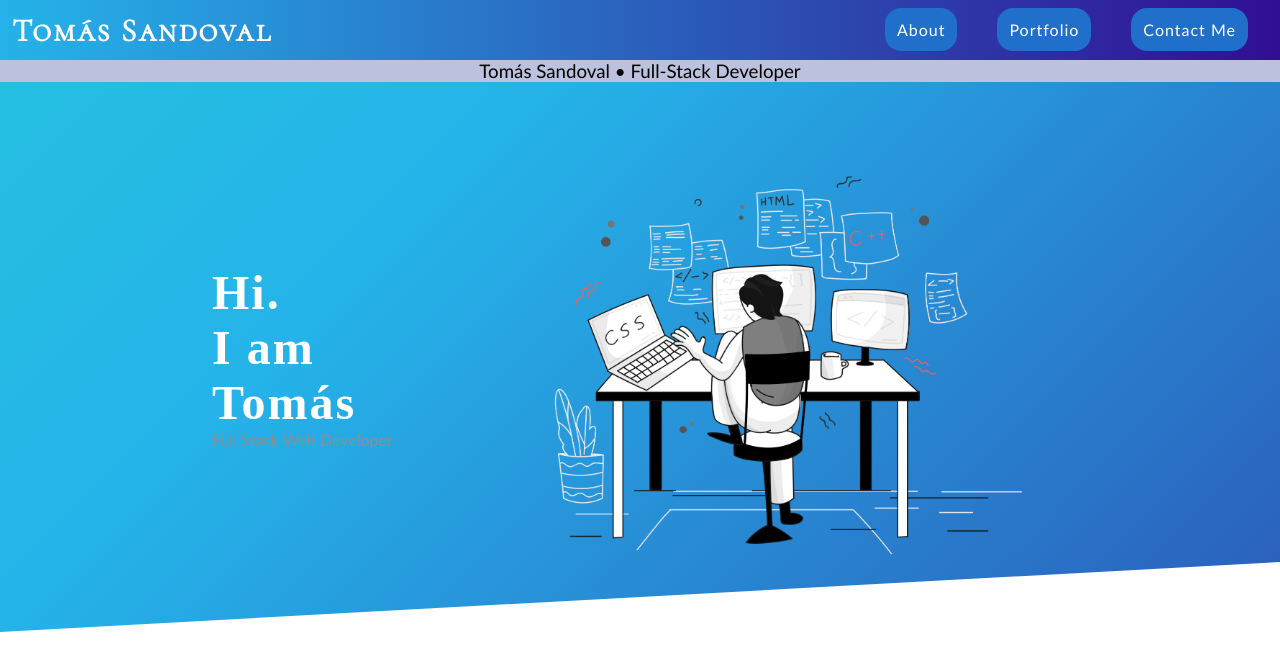
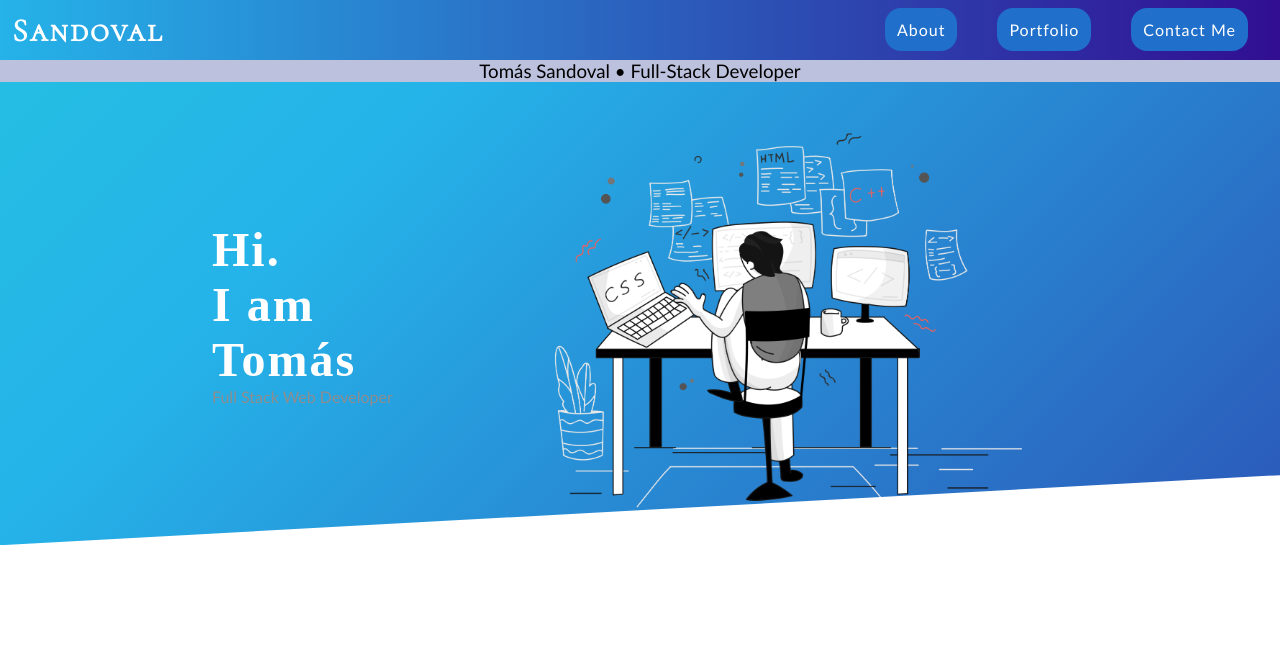
Before and after one commit to TomSandoval/Portfolio, a React (Vite) app: page / in a window 1280 px wide. Shown: the top 670 px of the page. Built offline with nearby package versions, Linux system fonts and the light colour scheme; a web font is replaced by a local one.

Commit message:
Section add

```diff
--- a/index.html
+++ b/index.html
@@ -3,7 +3,7 @@
   <head>
     <meta charset="UTF-8" />
     <meta name="viewport" content="width=device-width, initial-scale=1.0" />
-    <title>Tomás Sandoval</title>
+    <title>Sandoval</title>
   </head>
   <body>
     <div id="root"></div>
--- a/src/components/Nav/Nav.jsx
+++ b/src/components/Nav/Nav.jsx
@@ -30,7 +30,7 @@ function Nav() {
     <div style={{position: "relative"}}>
       <nav className={style.nav}>
         <Link to="/" className={style.logoLink}>
-          <h2 className={style.logo}>Tomás Sandoval</h2>
+          <h2 className={style.logo}>Sandoval</h2>
         </Link>
         <ul className={style.list}>
           <Link to="/about" className={style.linkList}>
--- a/src/components/Nav/Nav.module.css
+++ b/src/components/Nav/Nav.module.css
@@ -1,6 +1,7 @@
 * {
     margin: 0;
     box-sizing: border-box;
+    padding: 0;
 }
 .nav {
     height: 60px;
@@ -49,6 +50,8 @@
     width: 100%;
     font-family: 'Trebuchet MS', 'Lucida Sans Unicode', 'Lucida Grande', 'Lucida Sans', Arial, sans-serif;
     font-weight: lighter;
+    display: flex;
+    justify-content: center;
 }
 
 .containerMenu {
--- a/src/components/home/home.jsx
+++ b/src/components/home/home.jsx
@@ -7,7 +7,7 @@ function Home (props){
         <article className={style.article}>
             <section className={style.welcome}><div className={style.welcomeContain}><h1 className={style.welcomeTitle}>Hi.<br/>I am Tomás</h1><p className={style.welcomeSubtitle}>Full Stack Web Developer</p></div>
             <img src={image} alt="" className={style.welcomeImage}/><div className={style.skew}></div></section>
-            <section></section>
+            <section style={{width: "100vw", height: "400px", background: "#fff"}}></section>
             <section></section>
         </article>
     )
```
